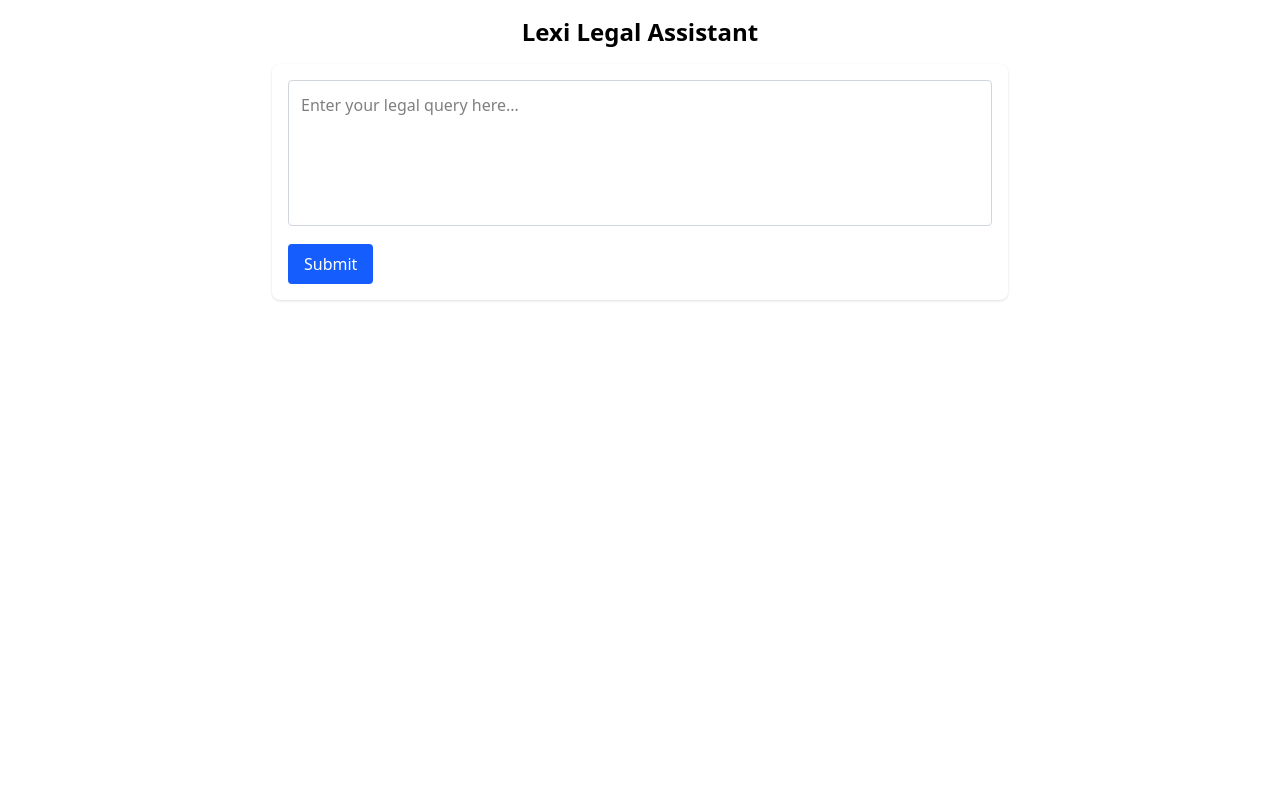
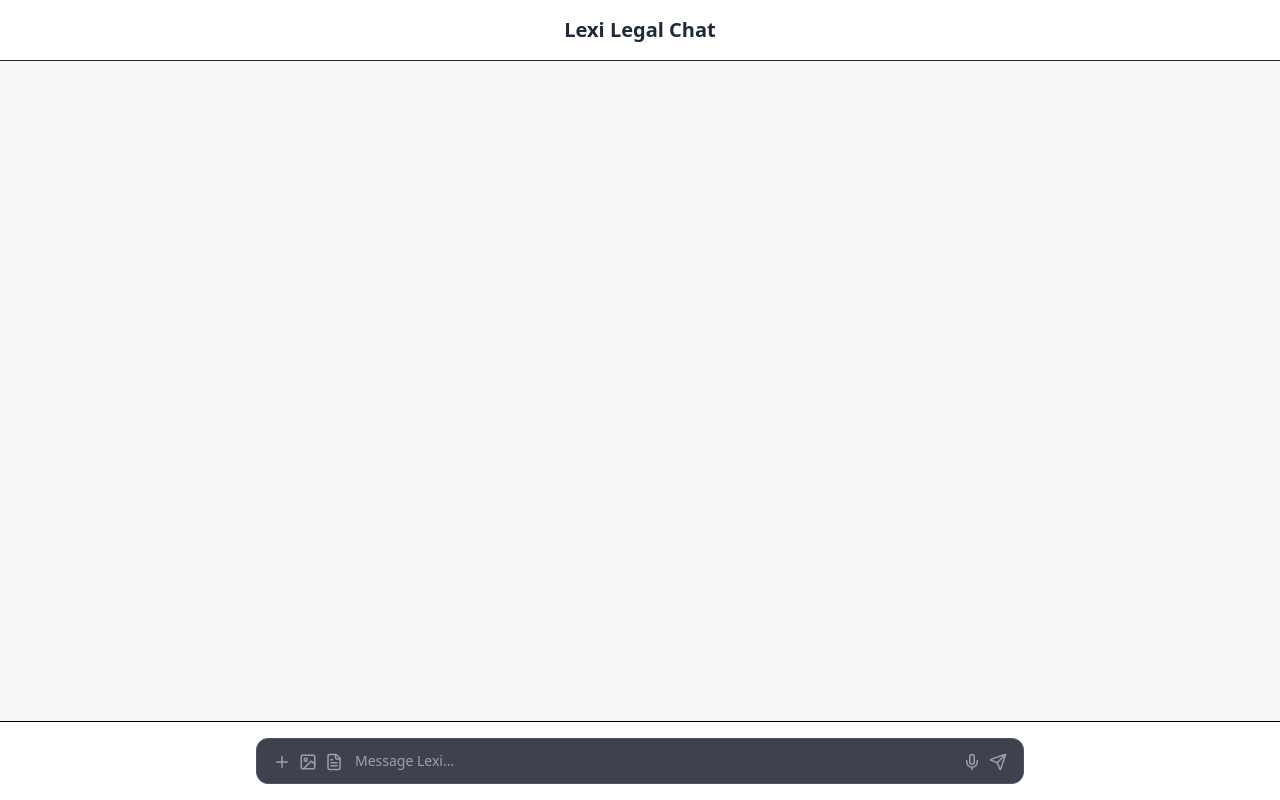
Before and after one commit to SanjuSanjaytech/Lexisg-frontend-intern-test, a React (Vite) app: page / in a window 1280 px wide. Built offline with nearby package versions, Linux system fonts and the light colour scheme.

Commit message:
Redesigned input panel to match ChatGPT style with icons and tools

```diff
--- a/package.json
+++ b/package.json
@@ -11,8 +11,12 @@
   },
   "dependencies": {
     "@tailwindcss/vite": "^4.1.11",
+    "lucide-react": "^0.525.0",
+    "pdfjs-dist": "^5.3.93",
     "react": "^19.1.0",
     "react-dom": "^19.1.0",
+    "react-modal": "^3.16.3",
+    "react-pdf": "^10.0.1",
     "tailwindcss": "^4.1.11"
   },
   "devDependencies": {
--- a/src/App.jsx
+++ b/src/App.jsx
@@ -1,10 +1,10 @@
-import { useState } from 'react';
+import { useState, useEffect, useRef } from 'react';
 import InputPanel from './components/InputPanel';
-import AnswerCard from './components/AnswerCard';
+import MessageBubble from './components/MessageBubble';
 
 const mockResponse = {
   answer:
-    "Yes, under Section 166 of the Motor Vehicles Act, 1988, the claimants are entitled to an addition for future prospects even when the deceased was self-employed and aged 54–55 years at the time of the accident. In Dani Devi v. Pritam Singh, the Court held that 10% of the deceased’s annual income should be added as future prospects.",
+    "Yes, in a motor accident claim under Section 166 of the Motor Vehicles Act, 1988, where the deceased was self-employed and aged 54–55 years at the time of death, the claimant is entitled to an addition towards future prospects.",
   citations: [
     {
       text: "As the age of the deceased at the time of accident was held to be about 54–55 years by the learned Tribunal, being self-employed, as such, 10% of annual income should have been awarded on account of future prospects.",
@@ -17,31 +17,56 @@ const mockResponse = {
 export default function App() {
   const [query, setQuery] = useState('');
   const [loading, setLoading] = useState(false);
-  const [answer, setAnswer] = useState(null);
-  const [citations, setCitations] = useState([]);
+  const [messages, setMessages] = useState([]);
+  const bottomRef = useRef(null);
 
   const handleSubmit = () => {
+    if (!query.trim()) return;
     setLoading(true);
-    setAnswer(null);
-    setCitations([]);
+    const userMessage = { role: 'user', text: query };
+    setMessages((prev) => [...prev, userMessage]);
+    setQuery('');
 
     setTimeout(() => {
-      setAnswer(mockResponse.answer);
-      setCitations(mockResponse.citations);
+      const assistantMessage = {
+        role: 'assistant',
+        text: mockResponse.answer,
+        citations: mockResponse.citations,
+        structured: true,
+      };
+      setMessages((prev) => [...prev, assistantMessage]);
       setLoading(false);
-    }, 2000);
+    }, 1500);
   };
 
+  useEffect(() => {
+    bottomRef.current?.scrollIntoView({ behavior: 'smooth' });
+  }, [messages]);
+
   return (
-    <div className="max-w-3xl mx-auto p-4">
-      <h1 className="text-2xl font-bold mb-4 text-center">Lexi Legal Assistant</h1>
+    <div className="flex flex-col h-screen bg-[#343541]">
+      <header className="p-4 shadow-sm bg-white border-b text-gray-800 font-semibold text-center text-xl">
+        Lexi Legal Chat
+      </header>
+      <main className="flex-1 overflow-auto px-4 py-6 bg-[#f7f7f8]">
+        <div className="max-w-3xl mx-auto space-y-4">
+          {messages.map((msg, idx) => (
+            <MessageBubble key={idx} message={msg} />
+          ))}
+          {loading && <p className="text-center text-gray-500">Generating response...</p>}
+          <div ref={bottomRef} />
+        </div>
+      </main>
+      <footer className="bg-white border-t p-4">
+        <div className="max-w-3xl mx-auto">
           <InputPanel
             query={query}
             setQuery={setQuery}
             loading={loading}
             handleSubmit={handleSubmit}
           />
-      {answer && <AnswerCard answer={answer} citations={citations} />}
+        </div>
+      </footer>
     </div>
   );
 }
--- a/src/components/Citation.jsx
+++ /dev/null
@@ -1,18 +0,0 @@
-export default function Citation({ citation }) {
-  return (
-    <div className="p-2 mt-2 border-l-4 border-blue-600 bg-blue-50 rounded">
-      <p className="text-sm italic mb-1">"{citation.text}"</p>
-      <a
-        href={citation.link}
-        target="_blank"
-        rel="noopener noreferrer"
-        className="text-blue-700 text-sm underline hover:text-blue-900"
-      >
-        View Source: {citation.source}
-      </a>
-      <p className="text-xs text-gray-500 mt-1">
-        *Simulated highlight: Paragraph 7
-      </p>
-    </div>
-  );
-}
--- /dev/null
+++ b/src/components/CitationPopup.jsx
@@ -0,0 +1,50 @@
+import { useState } from 'react';
+import Modal from 'react-modal';
+
+Modal.setAppElement('#root');
+
+export default function CitationPopup({ citation }) {
+  const [isOpen, setIsOpen] = useState(false);
+
+  return (
+    <>
+      <button
+        onClick={() => setIsOpen(true)}
+        className="text-blue-600 underline hover:text-blue-800"
+      >
+        View Source: {citation.source}
+      </button>
+
+      <Modal
+        isOpen={isOpen}
+        onRequestClose={() => setIsOpen(false)}
+        contentLabel="Citation PDF"
+        className="bg-white p-4 rounded shadow-xl max-w-3xl w-full mx-auto mt-10 outline-none"
+        overlayClassName="fixed inset-0 bg-black bg-opacity-50 flex items-start justify-center z-50"
+      >
+        <h2 className="text-lg font-bold mb-4">Citation: {citation.source}</h2>
+
+        <div className="w-full h-[75vh] border rounded overflow-hidden">
+          <iframe
+            src={citation.link}
+            title="Citation PDF"
+            width="100%"
+            height="100%"
+            className="rounded"
+          />
+        </div>
+
+        <p className="mt-2 text-sm text-gray-600">
+          *Simulated scroll to Paragraph 7 (not functional with SharePoint links)
+        </p>
+
+        <button
+          onClick={() => setIsOpen(false)}
+          className="mt-4 px-4 py-2 bg-blue-600 text-white rounded hover:bg-blue-700"
+        >
+          Close
+        </button>
+      </Modal>
+    </>
+  );
+}
--- a/src/components/InputPanel.jsx
+++ b/src/components/InputPanel.jsx
@@ -1,20 +1,57 @@
+import { useState } from 'react';
+import { Mic, Plus, Send, Image, FileText } from 'lucide-react';
+
 export default function InputPanel({ query, setQuery, loading, handleSubmit }) {
+  const [focused, setFocused] = useState(false);
+
+  const handleKeyDown = (e) => {
+    if (e.key === 'Enter' && !e.shiftKey) {
+      e.preventDefault();
+      handleSubmit();
+    }
+  };
+
   return (
-    <div className="bg-white p-4 rounded-lg shadow mb-6">
+    <div className="flex items-end gap-3 bg-[#40414f] px-4 py-3 rounded-xl border border-gray-600">
+      {/* Left side tools */}
+      <div className="flex items-center gap-2 text-gray-400">
+        <button title="Add" className="hover:text-white">
+          <Plus size={18} />
+        </button>
+        <button title="Upload Image" className="hover:text-white">
+          <Image size={18} />
+        </button>
+        <button title="Upload File" className="hover:text-white">
+          <FileText size={18} />
+        </button>
+      </div>
+
+      {/* Text input */}
       <textarea
-        className="w-full p-3 border border-gray-300 rounded resize-none"
-        rows="5"
+        rows={1}
         value={query}
+        disabled={loading}
         onChange={(e) => setQuery(e.target.value)}
-        placeholder="Enter your legal query here..."
-      />
-      <button
-        onClick={handleSubmit}
-        disabled={loading}
-        className="mt-3 px-4 py-2 bg-blue-600 text-white rounded hover:bg-blue-700 disabled:opacity-50"
-      >
-        {loading ? 'Generating...' : 'Submit'}
-      </button>
+        onKeyDown={handleKeyDown}
+        onFocus={() => setFocused(true)}
+        onBlur={() => setFocused(false)}
+        placeholder="Message Lexi..."
+        className="flex-1 resize-none bg-transparent outline-none text-white placeholder-gray-400 text-sm"
+      ></textarea>
+
+      {/* Right icons */}
+      <div className="flex items-center gap-2">
+        <button title="Voice" className="text-gray-400 hover:text-white">
+          <Mic size={18} />
+        </button>
+        <button
+          onClick={handleSubmit}
+          disabled={loading || !query.trim()}
+          className="text-gray-400 hover:text-white"
+        >
+          <Send size={18} />
+        </button>
+      </div>
     </div>
   );
 }
--- /dev/null
+++ b/src/components/MessageBubble.jsx
@@ -0,0 +1,72 @@
+// src/components/MessageBubble.jsx
+export default function MessageBubble({ message }) {
+  const isUser = message.role === 'user';
+
+  return (
+    <div className={`flex ${isUser ? 'justify-end' : 'justify-start'}`}>
+      <div
+        className={`p-4 rounded-xl max-w-[80%] ${
+          isUser
+            ? 'bg-blue-600 text-white rounded-br-none'
+            : 'bg-white text-gray-800 border rounded-bl-none shadow'
+        }`}
+      >
+        {!isUser && message.structured ? (
+          <>
+            <div className="space-y-2 text-sm">
+              <p>
+                <strong>Legal Position:</strong><br />
+                Yes, in a motor accident claim under Section 166 of the Motor Vehicles Act, 1988,
+                where the deceased was self-employed and aged 54–55 years at the time of death,
+                the claimant is entitled to an addition towards future prospects.
+              </p>
+
+              <p>
+                <strong>Key Judgment:</strong><br />
+                The Punjab and Haryana High Court, in <em>Dani Devi v. Pritam Singh</em> (FAO No. 4353 of 2012),
+                held that:
+                <br />
+                <span className="italic">
+                  “...as the age of the deceased at the time of accident was held to be about 54–55 years,
+                  being self-employed, 10% of annual income should have been awarded on account of future prospects.”
+                </span>
+              </p>
+
+              <p>
+                <strong>Summary of Entitlement:</strong><br />
+                • Category: Self-employed<br />
+                • Age: 54–55 years<br />
+                • Future Prospects Addition: 10% of the annual income
+              </p>
+            </div>
+
+            {message.citations && message.citations.map((citation, idx) => (
+              <div
+                key={idx}
+                className="mt-4 border-l-4 border-pink-400 bg-pink-50 p-3 rounded"
+              >
+                <p className="font-semibold text-sm">📄 {citation.source}</p>
+                <p className="text-sm italic mt-1">
+                  “{citation.text}” (Para 7)
+                </p>
+                <a
+                  href={citation.link}
+                  target="_blank"
+                  rel="noopener noreferrer"
+                  className="text-blue-600 underline text-sm"
+                >
+                  Download Judgment PDF
+                </a>
+                <p className="text-xs text-gray-500 mt-1">
+                  *Simulated scroll to Paragraph 7
+                </p>
+              </div>
+            ))}
+          </>
+        ) : (
+          <p className="whitespace-pre-wrap">{message.text}</p>
+        )}
+      </div>
+    </div>
+  );
+}
--- a/src/index.css
+++ b/src/index.css
@@ -1 +1,5 @@
 @import "tailwindcss";
+
+body {
+  background-color: #343541;
+}
```
Also changed, not shown: 1 other file (tests, documents, lock files or other folders). Lines whose indentation alone changed are shown as unchanged.
